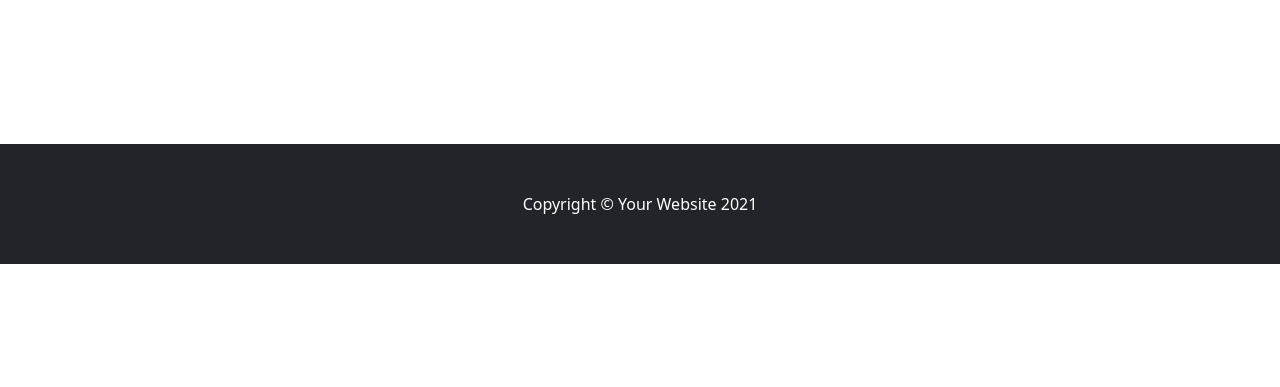
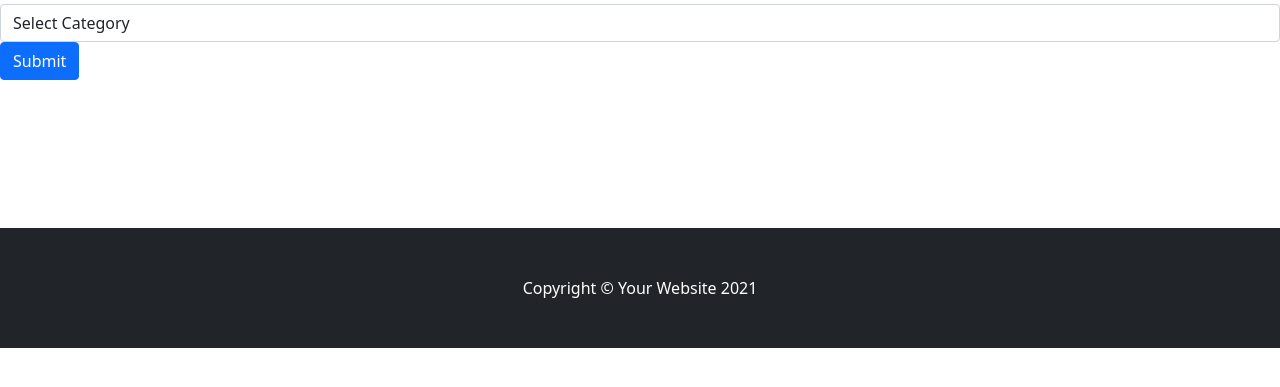
Before and after one commit to AGsalamH/django-ecommerce, a Django app: page /products/ in a window 1280 px wide. Shown: the part 56-443 px from the top of the page. Run offline with Django 4.2, Linux system fonts and the light colour scheme; data that the repository does not hold is empty; some libraries are stand-ins or nearby versions.

Commit message:
Add: filter form to filter products by category

```diff
--- a/products/views.py
+++ b/products/views.py
@@ -6,7 +6,7 @@ from core.utils import unique_slug_generator
 
 from accounts.mixins import StaffRequiredMixin
 
-from .models import Product
+from .models import Product, Category
 from .forms import ProductModelForm
 
 
@@ -14,8 +14,14 @@ from .forms import ProductModelForm
 
 class ProductListView(ListView):
     template_name = 'products/product_list.html'
-    queryset = Product.objects.all()
     context_object_name = 'products'
+
+    def get_queryset(self):
+        queryset = Product.objects.all()
+        category = self.request.GET.get('category')
+        if category and Category.objects.filter(name=category).exists():
+            return queryset.filter(category__name=category)
+        return queryset
 
 
 class ProductDetailView(DetailView):
--- /dev/null
+++ b/templates/includes/product_filter_form.html
@@ -0,0 +1,13 @@
+<form method="GET" action="">
+    <div class="form-row align-items-center">
+      <div class="col-auto my-1">
+        <select class="custom-select mr-sm-2 form-control" name='category' id="inlineFormCustomSelect">
+          <option selected>Select Category</option>
+          {% for category in categories %}
+            <option value="{{ category.name }}"> {{ category.name }} </option>
+          {% endfor %}
+        </select>
+        <button type="submit" class="btn btn-primary">Submit</button>
+      </div>
+    </div>
+</form>
--- a/templates/products/product_list.html
+++ b/templates/products/product_list.html
@@ -5,6 +5,8 @@
 
 
 {% block content %}
+
+{% include 'includes/product_filter_form.html' %}
 
 <!-- Section-->
 <section class="py-5">
```
Also changed, not shown: readme.md.
